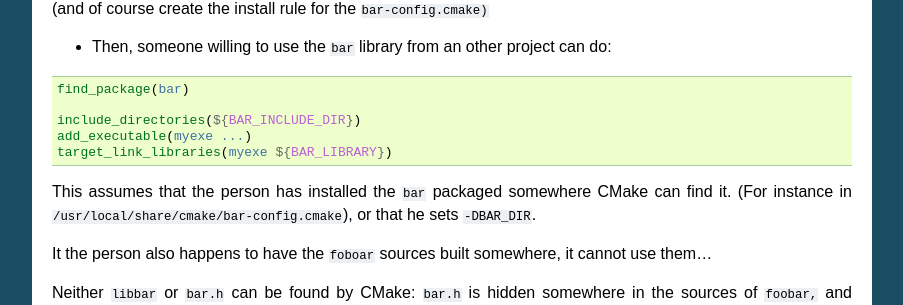
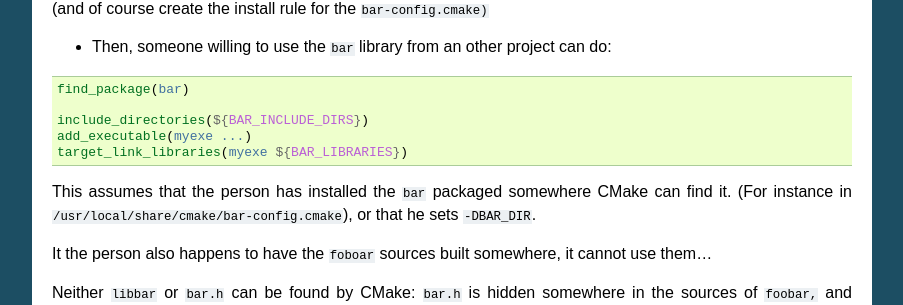
Before and after one commit to aldebaran/qibuild, a Sphinx documentation site: the page built from doc/tutos/advanced/porting_to_qibuild.rst, in a window 1280 px wide and 900 px high, scrolled down 1827 px. Shown: the part 147-452 px from the top of the window, without its empty margins (198-1101 px from the left). Built offline with Sphinx 7.4.7, drawn with Linux system fonts in a browser that asks for light colours; pages that are not in the unit, such as notebooks, are missing from menus.

```diff
--- a/doc/cmake/api.rst
+++ b/doc/cmake/api.rst
@@ -14,3 +14,4 @@ QiBuild CMake API
    api/tests
    api/log
    api/option
+   api/find
--- a/doc/tools/gen_cmake_doc.py
+++ b/doc/tools/gen_cmake_doc.py
@@ -14,6 +14,7 @@ DOCUMENTED_FILES=[
     "tests",
     "submodule",
     "option",
+    "find",
 ]
 
 import re
@@ -217,8 +218,8 @@ def gen_example_rst(example):
 
 def get_title_block(txt):
     """ Get the general doc of the cmake code.
-    Should be at the top of the file, from then
-    first '#!' to the next title block
+    Should be at the top of the file, from the
+    first '#!' to the next text block
 
     """
     res = ""
--- a/doc/tutos/advanced/porting_to_qibuild.rst
+++ b/doc/tutos/advanced/porting_to_qibuild.rst
@@ -136,9 +136,9 @@ is somewhere in ``build/foo/`` and ``libbar.a`` in ``build/bar``).
 
   find_package(bar)
 
-  include_directories(${BAR_INCLUDE_DIR})
+  include_directories(${BAR_INCLUDE_DIRS})
   add_executable(myexe ...)
-  target_link_libraries(myexe ${BAR_LIBRARY})
+  target_link_libraries(myexe ${BAR_LIBRARIES})
 
 This assumes that the person has installed the ``bar`` packaged somewhere CMake can
 find it. (For instance in ``/usr/local/share/cmake/bar-config.cmake``), or that
```
Also changed, not shown: 3 other files.
